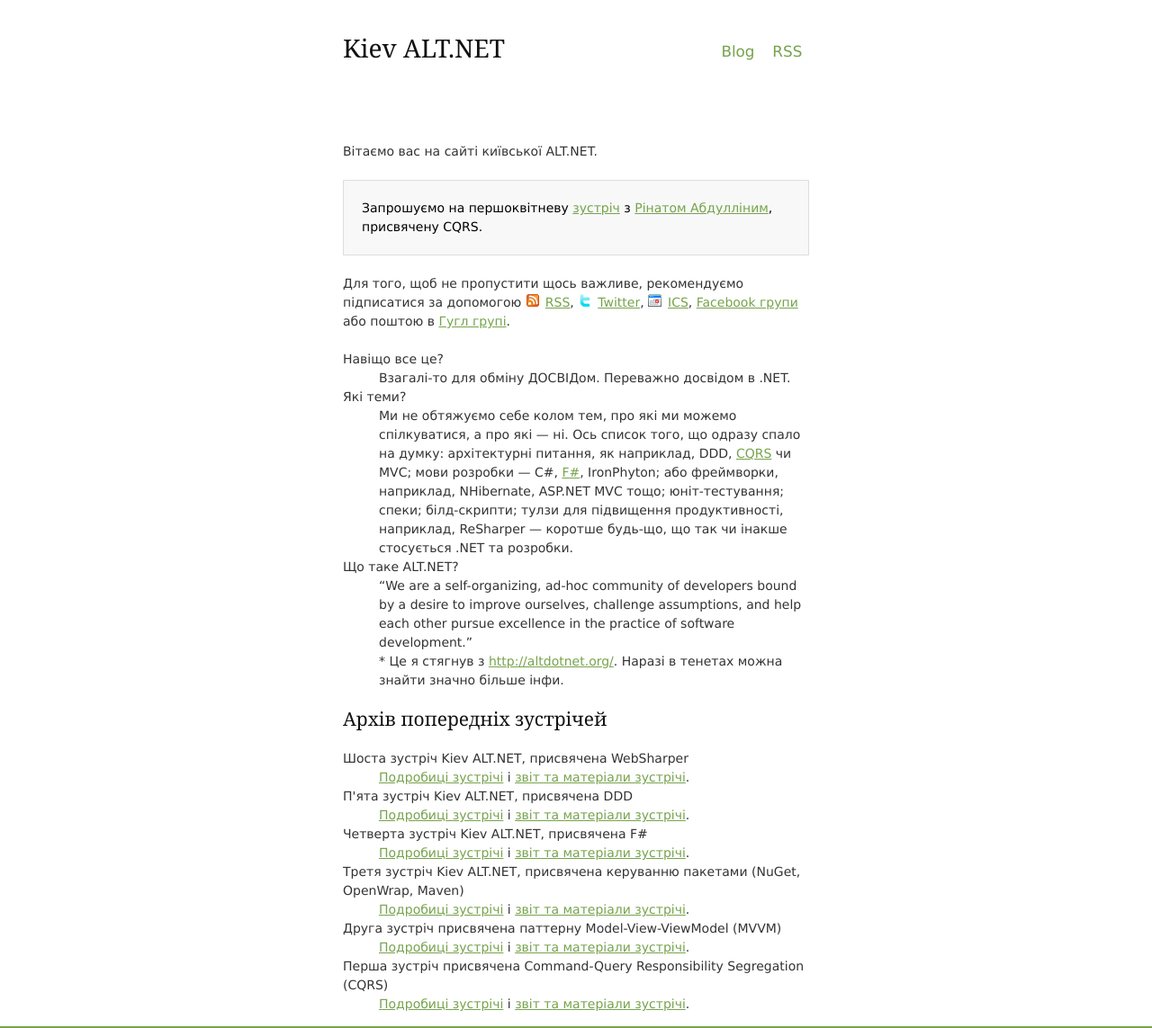
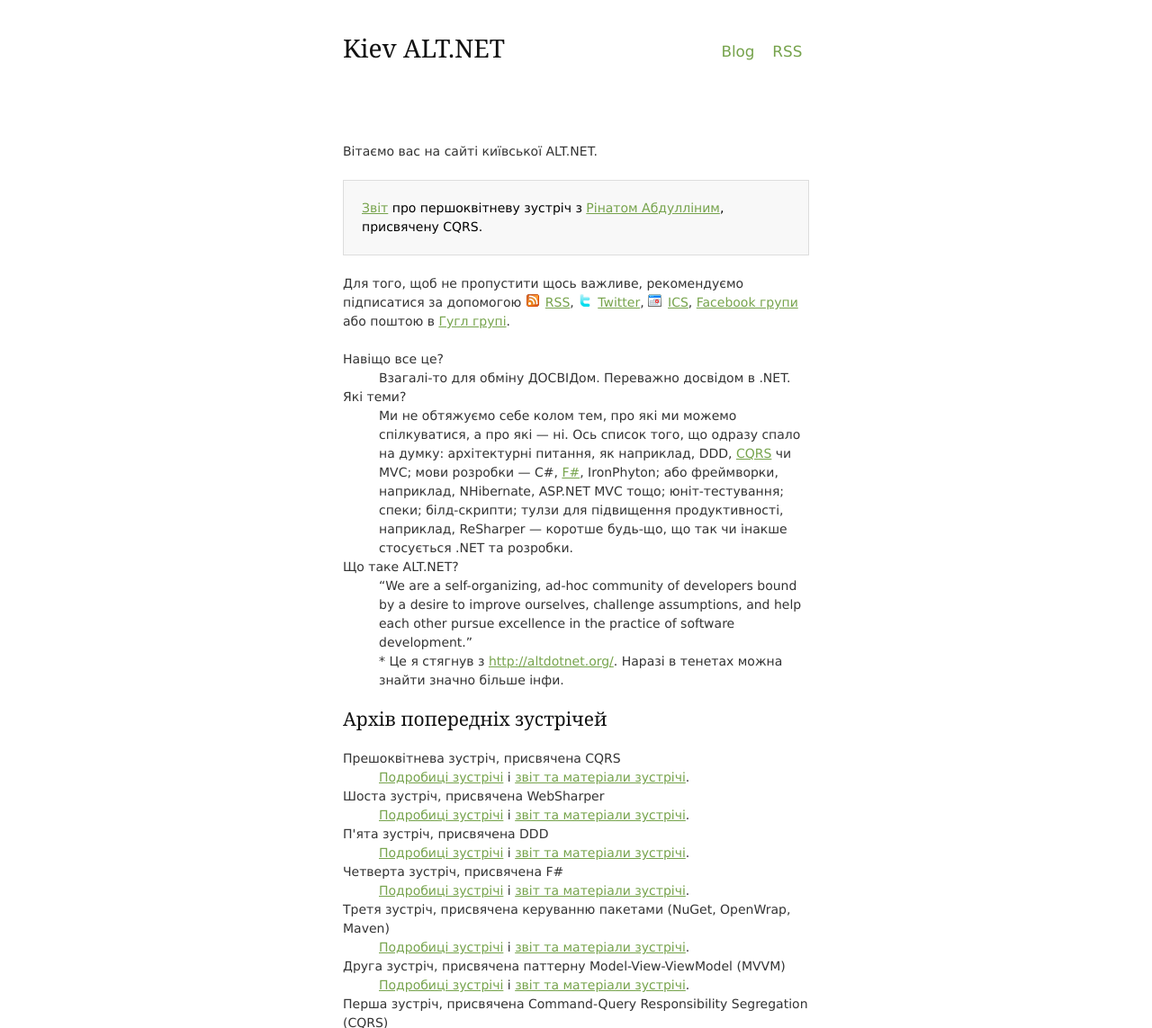
Before and after one commit to kievaltnet/kievaltnet, an ASP.NET MVC app: page / in a window 1280 px wide. Shown: the part 17-1160 px from the top of the page at 90% size. Run offline with ASP.NET Core 8 and stand-ins for ASP.NET MVC 5, Linux system fonts and the light colour scheme; the project's own start-up code is not run, and a stand-in starts its controllers and pages; some libraries are stand-ins or nearby versions.

Commit message:
Home page updated to reflect CQRS event with Abdullin

```diff
--- a/src/WebSite/Views/Home/Index.cshtml
+++ b/src/WebSite/Views/Home/Index.cshtml
@@ -51,7 +51,7 @@
 	  Вітаємо вас на сайті київської ALT.NET.
 	 </p>
 	 <p class="importanant-info">
-      Запрошуємо на першоквітневу <a href="http://blog.kievalt.net/post/3918985453/abdullin-cqrs-event">зустріч</a> з <a href="http://abdullin.com/">Рінатом Абдулліним</a>, присвячену CQRS.
+      <a href="http://blog.kievalt.net/post/4519207757/report-abdullin-cqrs">Звіт</a> про першоквітневу зустріч з <a href="http://abdullin.com/">Рінатом Абдулліним</a>, присвячену CQRS.
 	 </p>
 	 <p> Для того, щоб не пропустити щось важливе, рекомендуємо підписатися
 	   за допомогою <a href="http://feeds.feedburner.com/kievaltnet" rel="alternate" type="application/rss+xml" class="rss" >RSS</a>,
@@ -82,27 +82,31 @@
 
     <h2>Архів попередніх зустрічей</h2>
     <dl>
-		<dt>Шоста зустріч Kiev ALT.NET, присвячена WebSharper</dt>
+        <dt>Прешоквітнева зустріч, присвячена CQRS</dt>
+        <dd>
+	        <a href="http://blog.kievalt.net/post/3918985453/abdullin-cqrs-event">Подробиці зустрічі</a> і <a href="http://blog.kievalt.net/post/4519207757/report-abdullin-cqrs" >звіт та матеріали зустрічі</a>.
+        </dd>
+		<dt>Шоста зустріч, присвячена WebSharper</dt>
         <dd>
 	        <a href="http://blog.kievalt.net/post/3311287064/websharper-event">Подробиці зустрічі</a> і <a href="http://blog.kievalt.net/post/3583105618/report-websharper-event" >звіт та матеріали зустрічі</a>.
         </dd>
-		<dt>П'ята зустріч Kiev ALT.NET, присвячена DDD</dt>
+		<dt>П'ята зустріч, присвячена DDD</dt>
         <dd>
 	        <a href="http://blog.kievalt.net/post/2958517151/ddd-event">Подробиці зустрічі</a> і <a href="http://blog.kievalt.net/post/3249872296/report-ddd-event" >звіт та матеріали зустрічі</a>.
         </dd>
-		<dt>Четверта зустріч Kiev ALT.NET, присвячена F#</dt>
+		<dt>Четверта зустріч, присвячена F#</dt>
         <dd>
 	        <a href="http://blog.kievalt.net/post/2143560903/fsharp-event">Подробиці зустрічі</a> і <a href="http://blog.kievalt.net/post/2512395811/report-fsharp-event" >звіт та матеріали зустрічі</a>.
         </dd>
-        <dt>Третя зустріч Kiev ALT.NET, присвячена керуванню пакетами (NuGet, OpenWrap, Maven)</dt>
+        <dt>Третя зустріч, присвячена керуванню пакетами (NuGet, OpenWrap, Maven)</dt>
         <dd>
 	        <a href="http://blog.kievalt.net/post/1373357793/nupack-event">Подробиці зустрічі</a> і <a href="http://blog.kievalt.net/post/1498058546/report-nuget-event" >звіт та матеріали зустрічі</a>.
         </dd>
-        <dt>Друга зустріч присвячена паттерну Model-View-ViewModel (MVVM)</dt>
+        <dt>Друга зустріч, присвячена паттерну Model-View-ViewModel (MVVM)</dt>
         <dd>
 	        <a href="http://blog.kievalt.net/post/1047917205/ddd-and-mvvm-event">Подробиці зустрічі</a> і <a href="http://blog.kievalt.net/post/1156547533/report-ddd-and-mvvm-event" >звіт та матеріали зустрічі</a>.
        </dd>
-	    <dt>Перша зустріч присвячена Command-Query Responsibility Segregation (CQRS)</dt>
+	    <dt>Перша зустріч, присвячена Command-Query Responsibility Segregation (CQRS)</dt>
         <dd>
 	        <a href="http://blog.kievalt.net/post/823574167/ddd-and-cqrs-event">Подробиці зустрічі</a> і <a href="http://blog.kievalt.net/post/884617100/report-ddd-and-cqrs-event" >звіт та матеріали зустрічі</a>.
        </dd>
```
